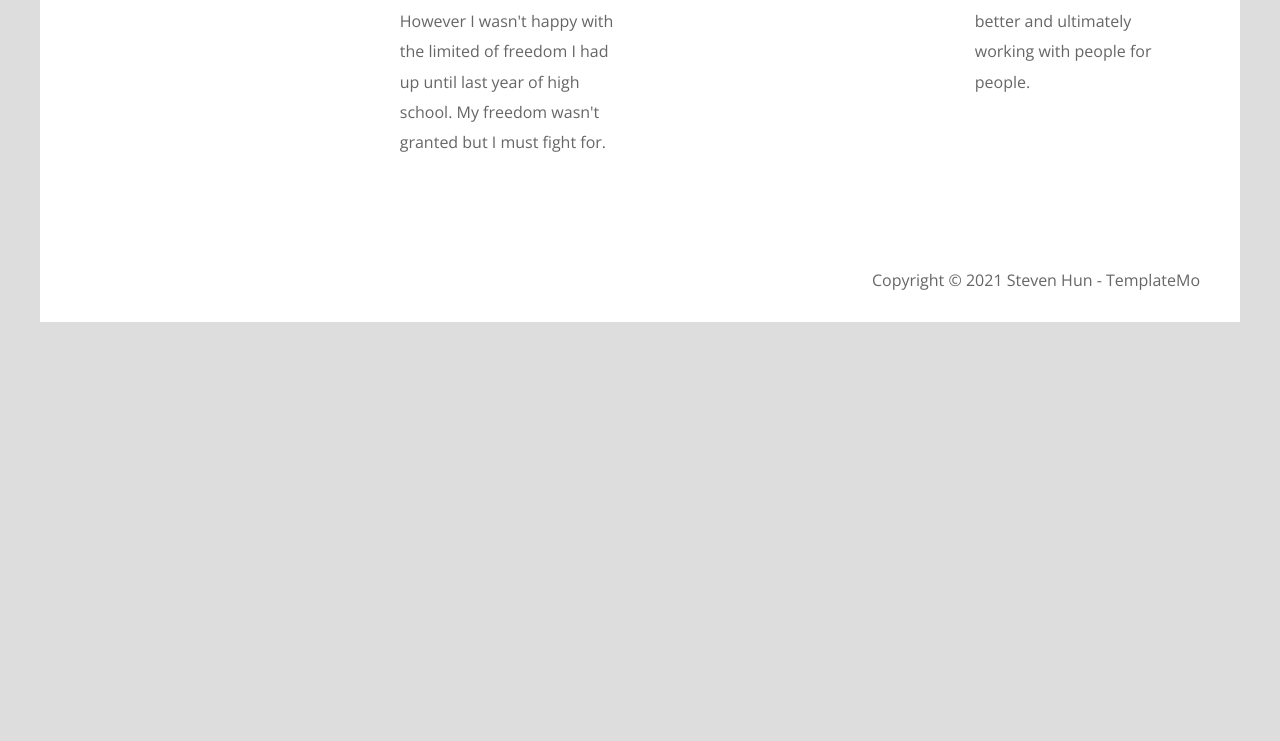
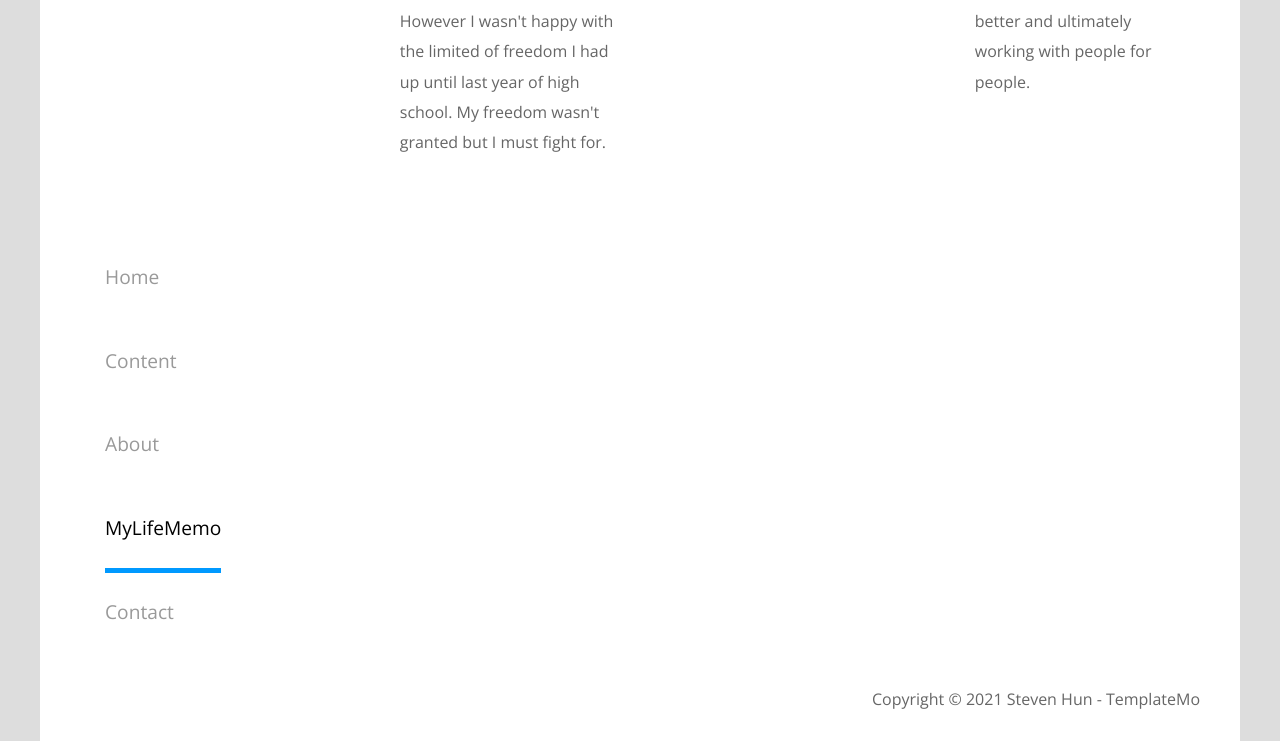
Before and after one commit to coutSteven/Ketisak_memo, a plain HTML site: page services.html in a window 1280 px wide. Shown: the part 2347-3088 px from the top of the page. Before the commit the page ends 2669 px from the top, so only its background shows below. Drawn offline with nearby package versions, Linux system fonts and the light colour scheme.

Commit message:
Update services.html

```diff
--- a/services.html
+++ b/services.html
@@ -155,6 +155,24 @@ https://templatemo.com/tm-542-new-vision
                     </article>
                 </div>
 
+			 <ul class="navbar-nav mr-auto">
+                              <li class="nav-item">
+                                <a class="nav-link tm-nav-link" href="index.html">Home <span class="sr-only">(current)</span></a>
+                              </li>
+                              <li class="nav-item">
+                                <a class="nav-link tm-nav-link" href="content.html">Content</a>
+                              </li>
+                              <li class="nav-item">
+                                <a class="nav-link tm-nav-link" href="company.html">About</a>
+                              </li>
+                              <li class="nav-item active">
+                                <a class="nav-link tm-nav-link" href="#">MyLifeMemo</a>
+                              </li>
+                              <li class="nav-item">
+                                <a class="nav-link tm-nav-link" href="contact.html">Contact</a>
+                              </li>
+                            </ul>
+
 
 
             <footer>
```
